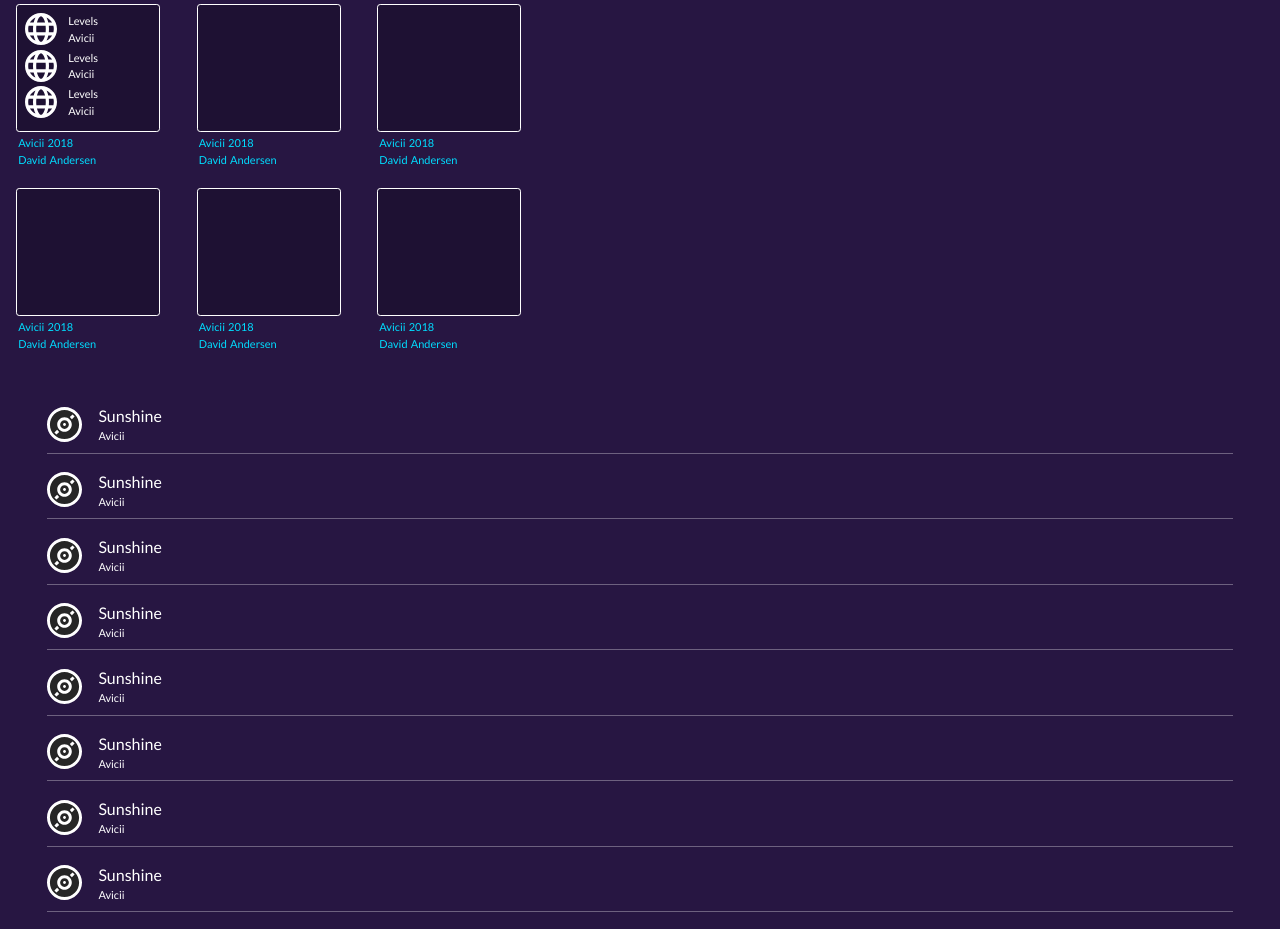
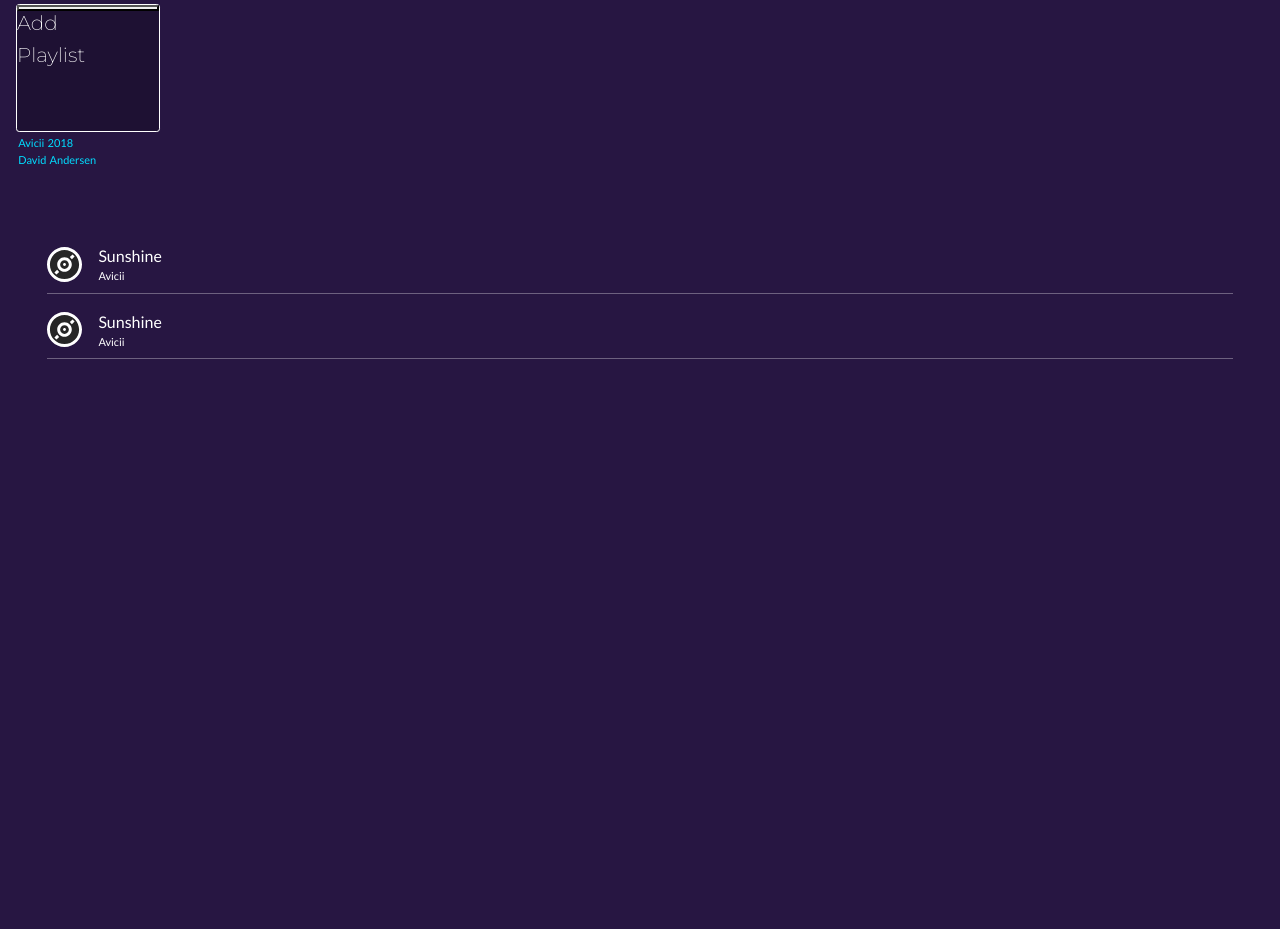
Before and after one commit to Albin-Sander/nya-examensarbete, a Nuxt app: page /Library in a window 1280 px wide. Shown: the part 60-989 px from the top of the page. After the commit the page ends 840 px from the top, so only its background shows below. Built offline with nearby package versions, Linux system fonts and the light colour scheme.

Commit message:
Library css update
- Removed hardcoded html and replaced it with v-for's to loop trough likedTracks array and playList object

```diff
--- a/pages/Library/index.vue
+++ b/pages/Library/index.vue
@@ -2,14 +2,31 @@
   <div class="library">
     <header>
       <ul class="playlists-grid">
-        <!--<li class="" v-for="playlist in userPlaylists" :key="playlist.name">
-          <article class="playlist-preview card"></article>
+        <li
+          class="playlist-item"
+          v-for="playlist in userPlaylists"
+          :key="playlist.name"
+        >
+          <article class="playlist-preview card">
+            <ul class="playlist-tracks">
+              <li class="playlist-track">
+                <div class="play"></div>
+                <div class="track-info-container">
+                  <p class="track-preview-info">Levels</p>
+                  <p class="track-preview-info">Avicii</p>
+                </div>
+              </li>
+            </ul>
+          </article>
           <footer class="playlist-info">
             <p class="mini-text">{{ playlist.name }}</p>
             <p class="mini-text">{{ playlist.author }}</p>
           </footer>
-        </li>-->
-        <li class="playlist-item">
+        </li>
+
+        <!-- v-for ends here -->
+
+        <!--<li class="playlist-item" @click="newPlaylist()">
           <article class="playlist-preview card">
             <ul class="playlist-tracks">
               <li class="playlist-track">
@@ -39,58 +56,40 @@
             <p class="mini-text">Avicii 2018</p>
             <p class="mini-text">David Andersen</p>
           </footer>
+        </li>-->
+        <li class="playlist-item">
+          <article class="playlist-preview card">
+            <button class="add-playlist-btn"></button>
+            <div class="add-playlist-title">
+              <h5>Add</h5>
+              <h5>Playlist</h5>
+            </div>
+          </article>
+          <footer class="playlist-info">
+            <p class="mini-text">Avicii 2018</p>
+            <p class="mini-text">David Andersen</p>
+          </footer>
         </li>
-        <li class="playlist-item">
+        <!--<li class="playlist-item">
           <article class="playlist-preview card"></article>
           <footer class="playlist-info">
             <p class="mini-text">Avicii 2018</p>
             <p class="mini-text">David Andersen</p>
           </footer>
-        </li>
-        <li class="playlist-item">
-          <article class="playlist-preview card"></article>
-          <footer class="playlist-info">
-            <p class="mini-text">Avicii 2018</p>
-            <p class="mini-text">David Andersen</p>
-          </footer>
-        </li>
-        <li class="playlist-item">
-          <article class="playlist-preview card"></article>
-          <footer class="playlist-info">
-            <p class="mini-text">Avicii 2018</p>
-            <p class="mini-text">David Andersen</p>
-          </footer>
-        </li>
-        <li class="playlist-item">
-          <article class="playlist-preview card"></article>
-          <footer class="playlist-info">
-            <p class="mini-text">Avicii 2018</p>
-            <p class="mini-text">David Andersen</p>
-          </footer>
-        </li>
-        <li class="playlist-item">
-          <article class="playlist-preview card"></article>
-          <footer class="playlist-info">
-            <p class="mini-text">Avicii 2018</p>
-            <p class="mini-text">David Andersen</p>
-          </footer>
-        </li>
+        </li>-->
       </ul>
     </header>
     <main>
       <ul class="track-list">
-        <!-- <li class="track-container" v-for="track in likedTracks" :key="track.id">
-                <div class="music-icon"></div>
-                <div class="track-info">
-                  <p class="mini-text-track">{{track.name}}</p>
-                  <p class="mini-text-author">{{track.artist_name}}</p>
-                </div>
-              </li>  -->
-        <li class="track-container">
+        <li
+          class="track-container"
+          v-for="track in likedTracks"
+          :key="track.id"
+        >
           <div class="music-icon"></div>
           <div class="track-info">
-            <p class="mini-text-track">Sunshine</p>
-            <p class="mini-text-author">Avicii</p>
+            <p class="mini-text-track">{{ track.name }}</p>
+            <p class="mini-text-author">{{ track.artist_name }}</p>
           </div>
         </li>
         <li class="track-container">
@@ -107,57 +106,6 @@
             <p class="mini-text-author">Avicii</p>
           </div>
         </li>
-        <li class="track-container">
-          <div class="music-icon"></div>
-          <div class="track-info">
-            <p class="mini-text-track">Sunshine</p>
-            <p class="mini-text-author">Avicii</p>
-          </div>
-        </li>
-        <li class="track-container">
-          <div class="music-icon"></div>
-          <div class="track-info">
-            <p class="mini-text-track">Sunshine</p>
-            <p class="mini-text-author">Avicii</p>
-          </div>
-        </li>
-        <li class="track-container">
-          <div class="music-icon"></div>
-          <div class="track-info">
-            <p class="mini-text-track">Sunshine</p>
-            <p class="mini-text-author">Avicii</p>
-          </div>
-        </li>
-        <li class="track-container">
-          <div class="music-icon"></div>
-          <div class="track-info">
-            <p class="mini-text-track">Sunshine</p>
-            <p class="mini-text-author">Avicii</p>
-          </div>
-        </li>
-        <li class="track-container">
-          <div class="music-icon"></div>
-          <div class="track-info">
-            <p class="mini-text-track">Sunshine</p>
-            <p class="mini-text-author">Avicii</p>
-          </div>
-        </li>
-        <li class="track-container">
-          <div class="music-icon"></div>
-          <div class="track-info">
-            <p class="mini-text-track">Sunshine</p>
-            <p class="mini-text-author">Avicii</p>
-          </div>
-        </li>
-        <li class="track-container">
-          <div class="music-icon"></div>
-          <div class="track-info">
-            <p class="mini-text-track">Sunshine</p>
-            <p class="mini-text-author">Avicii</p>
-          </div>
-        </li>
-
-
       </ul>
     </main>
     <footer></footer>
@@ -177,6 +125,7 @@
   methods: {
     ...mapActions({
       getUserLibrary: 'getUserLibrary',
+      addNewPlaylist: 'addNewPlaylist',
     }),
     async checkUser() {
       let vm = this
@@ -200,6 +149,15 @@
       this.likedTracks = data.likedTracks
       this.likedPlaylists = data.likedPlaylists
       console.log(data)
+    },
+    async newPlaylist() {
+      let obj = {
+        email: this.user.email,
+        tracklist: [],
+        playlist: 'Newplaylist',
+      }
+      console.log(obj)
+      this.addNewPlaylist(obj)
     },
   },
   computed: {
@@ -356,12 +314,12 @@
 .track-info-seperator {
   color: white;
   padding-left: 0.5rem;
-  margin: 0px
+  margin: 0px;
 }
 
 .mini-text-track {
   color: white;
-  margin: 0px
+  margin: 0px;
 }
 
 main {
```
